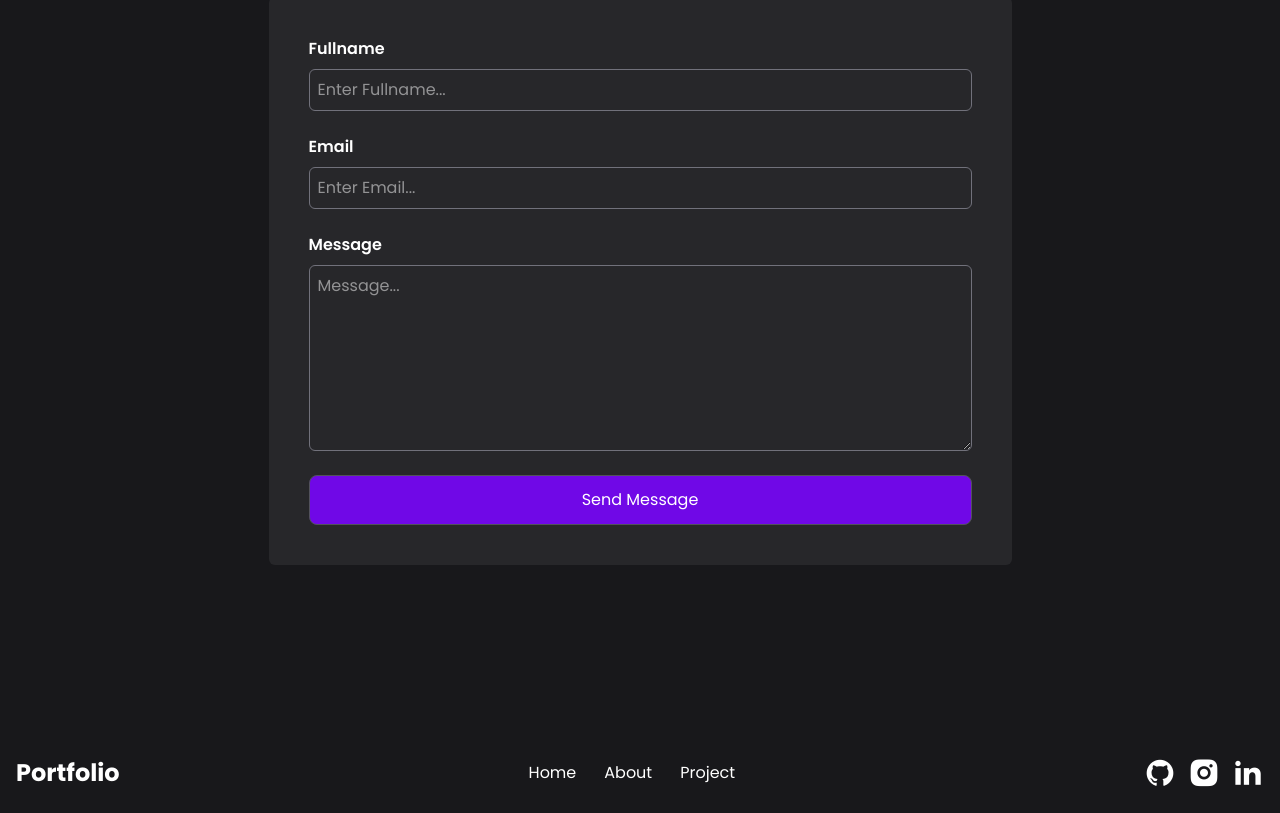
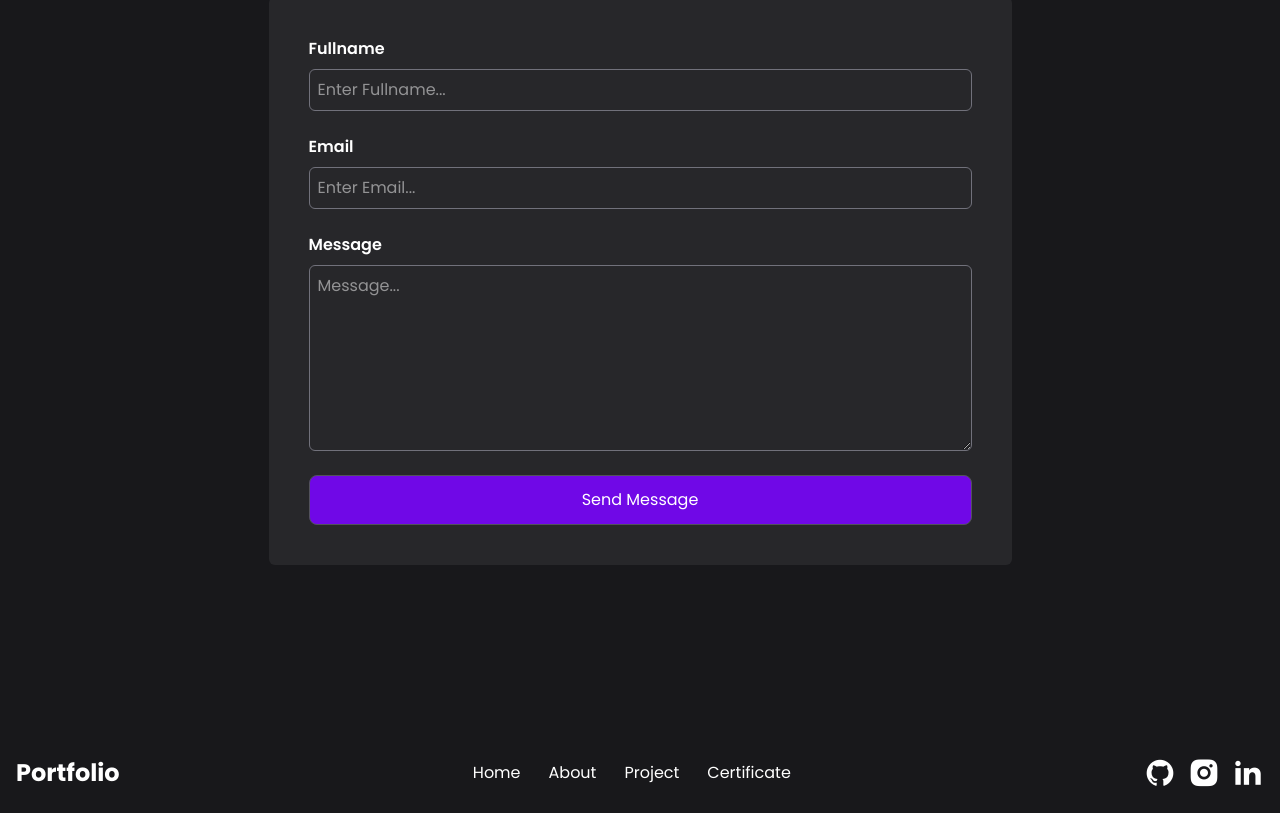
Before and after one commit to TheoPaskah/Personal-React-Portfolio, a React (Vite) app: page / in a window 1280 px wide. Shown: the part 7084-7897 px from the top of the page. Built offline with nearby package versions, Linux system fonts and the light colour scheme.

Commit message:
chore: Update footer

```diff
--- a/src/components/Footer.jsx
+++ b/src/components/Footer.jsx
@@ -13,6 +13,9 @@ const Footer = () => {
         </a>
         <a href="#project">
           Project
+        </a>
+        <a href="#certificate">
+          Certificate
         </a>
       </div>
       <div className="flex items-center gap-3">
```
